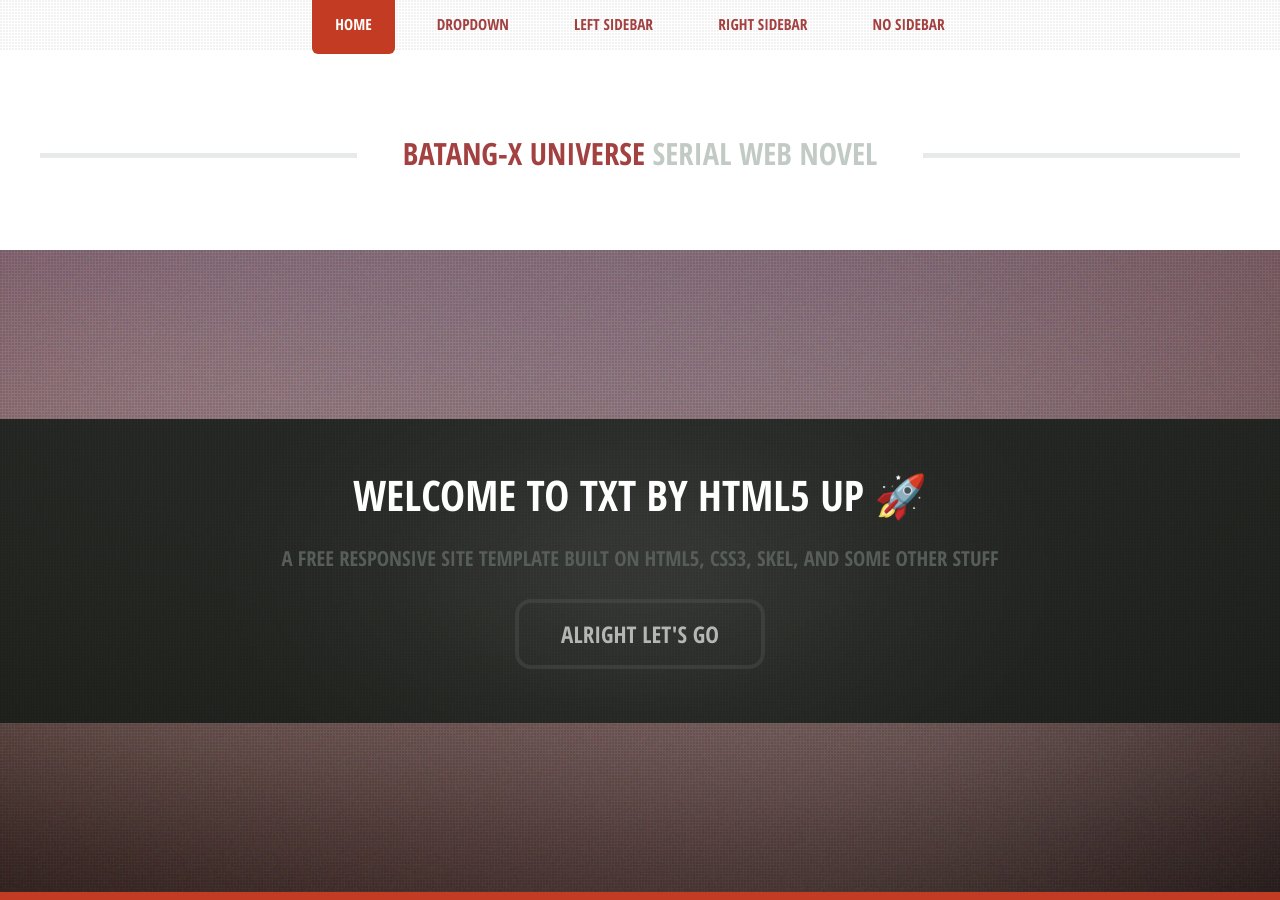
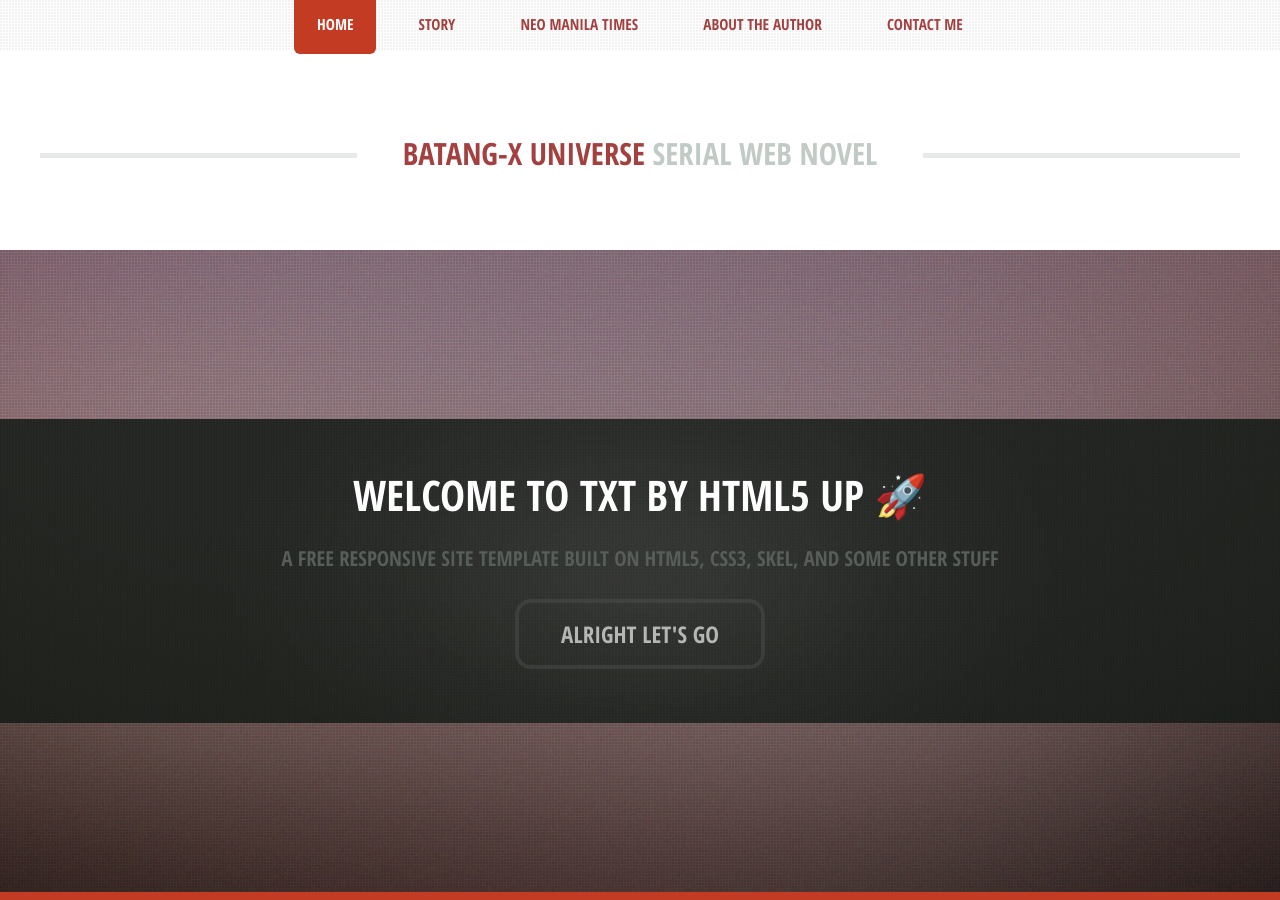
Before and after one commit to GaiusCoffee/batang-x, a Jekyll site: the page built from index.html, in a window 1280 px wide and 900 px high. Built offline with Jekyll 4.4.1, drawn with Linux system fonts in a browser that asks for light colours; emoji names are drawn with the system emoji font.

Commit message:
Fix Nav, add story archive

```diff
--- a/_includes/nav.html
+++ b/_includes/nav.html
@@ -1,26 +1,17 @@
 <!-- Nav -->
 <nav id="nav">
   <ul>
-    <li class="current"><a href="index.html">Home</a></li>
+    <li class="current"><a href="{{ site.url }}">Home</a></li>
     <li>
-      <a href="#">Dropdown</a>
+      <a href="{{ '/story/' | prepend: site.baseurl }}">Story</a>
       <ul>
-        <li><a href="#">Lorem ipsum dolor</a></li>
-        <li><a href="#">Magna phasellus</a></li>
-        <li>
-          <a href="#">Phasellus consequat</a>
-          <ul>
-            <li><a href="#">Lorem ipsum dolor</a></li>
-            <li><a href="#">Phasellus consequat</a></li>
-            <li><a href="#">Magna phasellus</a></li>
-            <li><a href="#">Etiam dolore nisl</a></li>
-          </ul>
-        </li>
-        <li><a href="#">Veroeros feugiat</a></li>
+        <li><a href="#">The Black Guards</a></li>
+        <li><a href="#">Gabriel &amp; Ellaine</a></li>
+        <li><a href="#">Morningstar</a></li>
       </ul>
     </li>
-    <li><a href="left-sidebar.html">Left Sidebar</a></li>
-    <li><a href="right-sidebar.html">Right Sidebar</a></li>
-    <li><a href="no-sidebar.html">No Sidebar</a></li>
+    <li><a href="#">Neo Manila Times</a></li>
+    <li><a href="#">About the Author</a></li>
+    <li><a href="#">Contact Me</a></li>
   </ul>
 </nav>
--- /dev/null
+++ b/story/index.html
@@ -0,0 +1,3 @@
+---
+layout: default
+---
```
